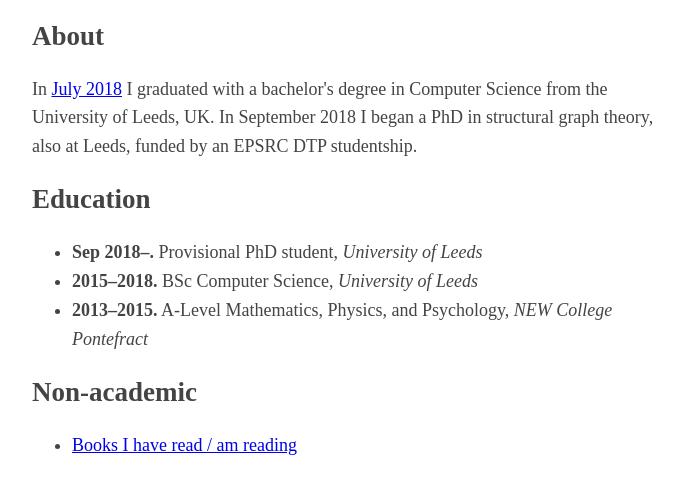
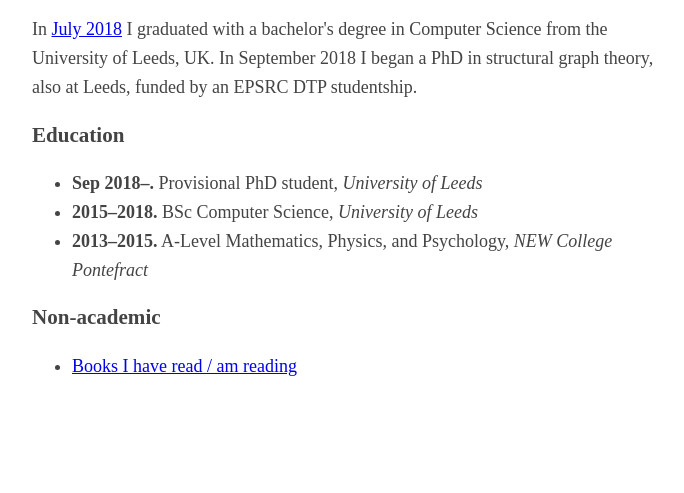
Before and after one commit to jakehorsfield/jakehorsfield.github.io, a plain HTML site: page index.html in a window 1280 px wide. Shown: the part 111-604 px from the top of the page, without its empty margins (283-967 px from the left). Drawn offline with Linux system fonts and the light colour scheme; a script that the page names is missing.

Commit message:
Update index.html

```diff
--- a/index.html
+++ b/index.html
@@ -15,13 +15,12 @@
         <h3 style="margin: 0; padding: 0;">Personal page</h3>
     </header>
 
-    <h2>About</h2>
     <p>
     In <a href="pic/jake-horsfield-graduation.jpeg">July 2018</a> I graduated with a bachelor's degree in Computer Science from the University of Leeds, UK.
         In September 2018 I began a PhD in structural graph theory, also at Leeds, funded by an EPSRC DTP studentship.
     </p>
 
-    <h2>Education</h2>
+    <h3>Education</h3>
     <p>
         <ul>
             <li><strong>Sep 2018&ndash;.</strong> Provisional PhD student, <em>University of Leeds</em></li>
@@ -30,7 +29,7 @@
         </ul>
     </p>
 
-    <h2>Non-academic</h2>
+    <h3>Non-academic</h3>
     <p>
         <ul>
             <li><a href="books.html">Books I have read / am reading</a></li>
```
